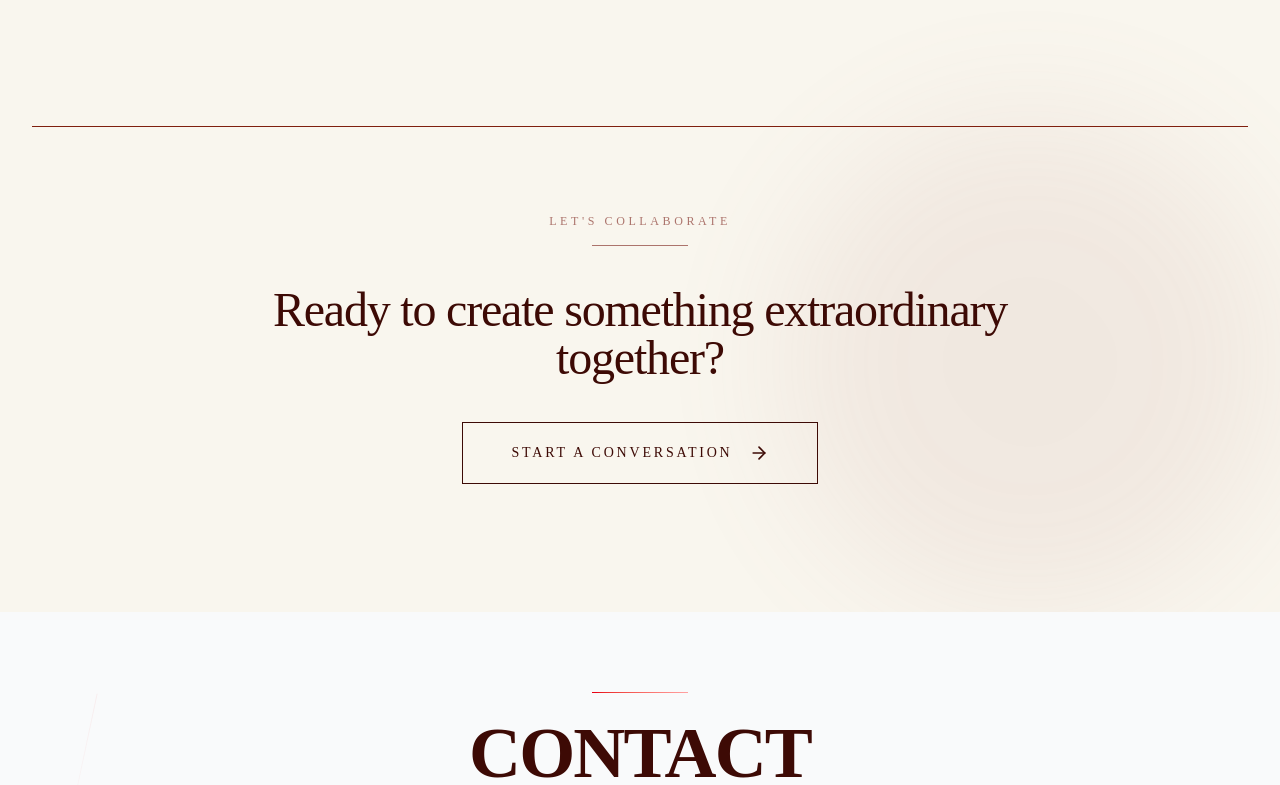
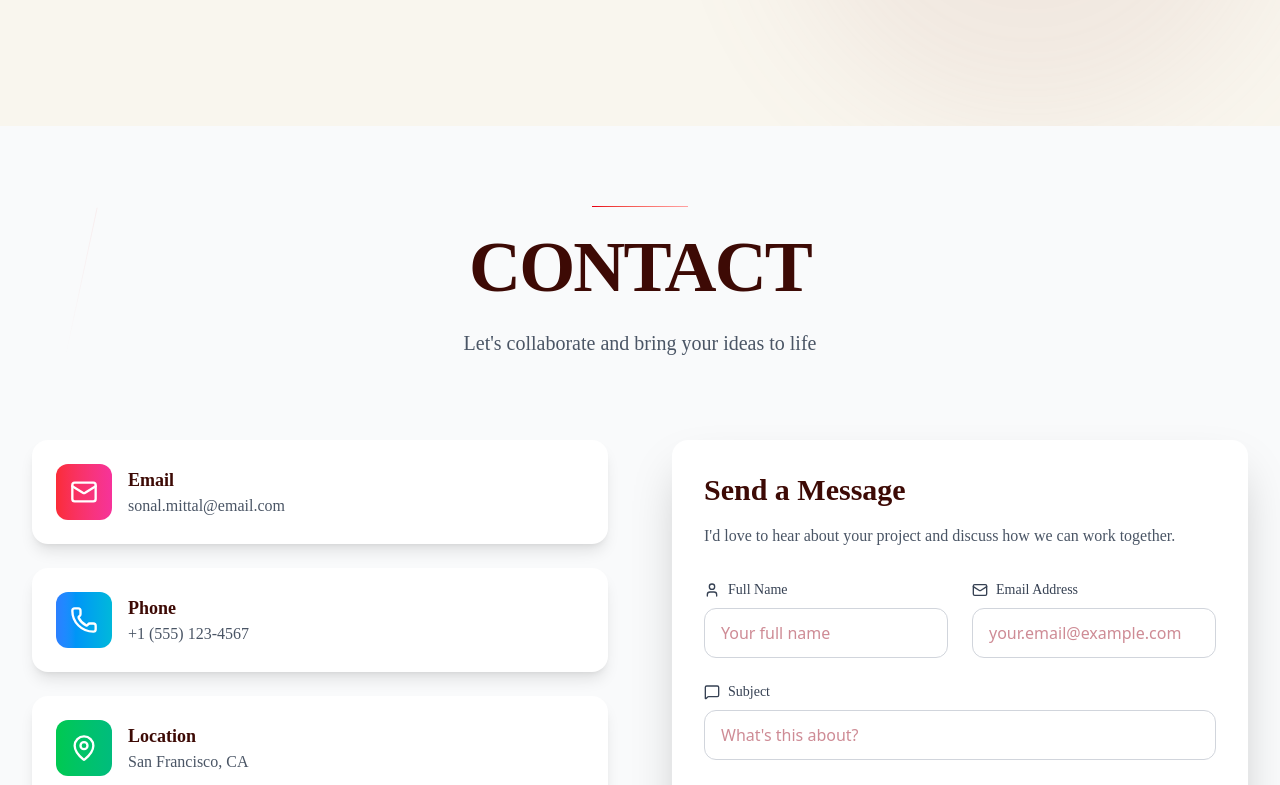
Before and after one commit to SonalMittal-14/Portfolio, a Next.js app: page / in a window 1280 px wide. Shown: the part 10128-10913 px from the top of the page. Built offline with nearby package versions, Linux system fonts and the light colour scheme.

Commit message:
Experience Section

```diff
--- a/src/components/Experience.tsx
+++ b/src/components/Experience.tsx
@@ -495,7 +495,7 @@ const Experience = () => {
         )}
 
         {/* Bottom CTA - Editorial Style */}
-        <div className={`mt-32 pt-20 border-t transform transition-all duration-1000 delay-500 ${isVisible ? 'translate-y-0 opacity-100' : 'translate-y-8 opacity-0'}`} style={{borderColor: '#7F1F0E'}}>
+        {/* <div className={`mt-32 pt-20 border-t transform transition-all duration-1000 delay-500 ${isVisible ? 'translate-y-0 opacity-100' : 'translate-y-8 opacity-0'}`} style={{borderColor: '#7F1F0E'}}>
           <div className="text-center space-y-10">
             <div className="inline-block">
               <p className="text-xs tracking-[0.3em] uppercase mb-4" style={{color: '#AC746C', fontFamily: 'Times New Roman, serif'}}>
@@ -532,7 +532,7 @@ const Experience = () => {
               ></div>
             </a>
           </div>
-        </div>
+        </div> */}
       </div>
 
       {/* Fade in animation keyframes */}
```
